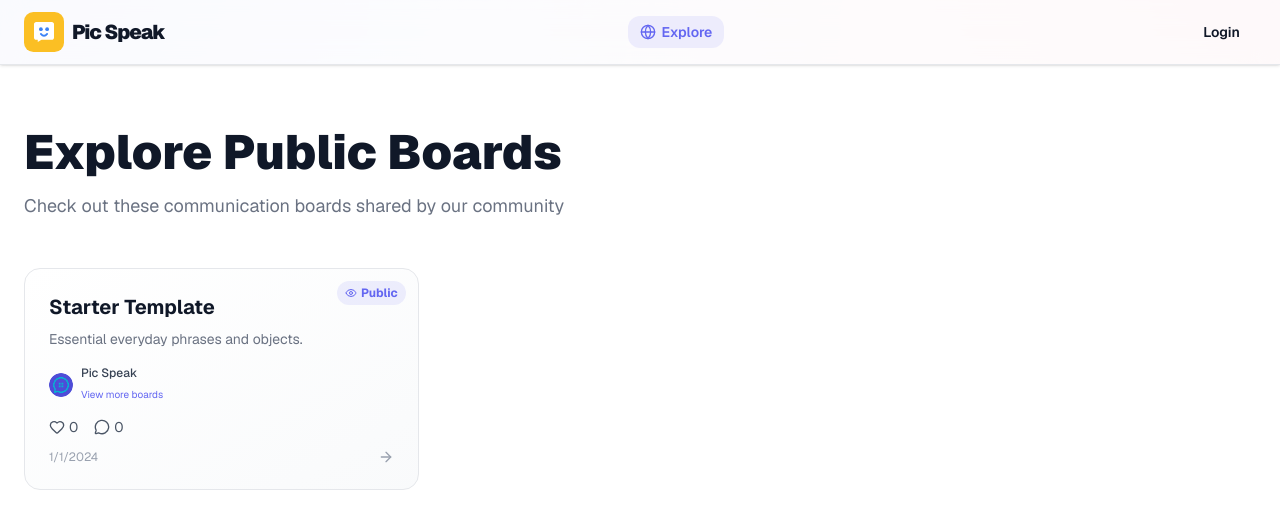
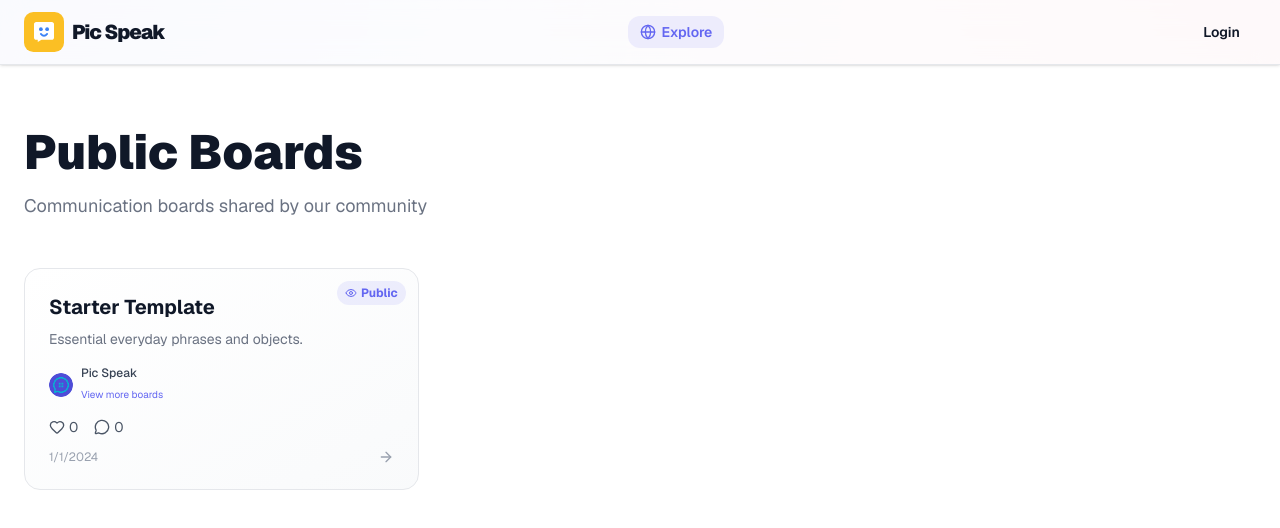
Before and after one commit to croftr/pic-speak, a Next.js app: page /public-boards in a window 1280 px wide. Shown: the top 528 px of the page. Built offline with nearby package versions, Linux system fonts and the light colour scheme; no server answers; the database is empty.

Commit message:
shorten text

```diff
--- a/src/app/public-boards/page.tsx
+++ b/src/app/public-boards/page.tsx
@@ -36,10 +36,10 @@ function PublicBoardsContent() {
         <div className="max-w-7xl mx-auto px-6">
             <div className="mb-12">
                 <h1 className="text-4xl md:text-5xl font-black text-gray-900 dark:text-white mb-4">
-                    {creatorFilter ? `Boards by ${displayedBoards[0]?.creatorName || 'Creator'}` : 'Explore Public Boards'}
+                    {creatorFilter ? `Boards by ${displayedBoards[0]?.creatorName || 'Creator'}` : 'Public Boards'}
                 </h1>
                 <p className="text-lg text-gray-500 max-w-2xl">
-                    {creatorFilter ? 'All public boards from this creator' : 'Check out these communication boards shared by our community'}
+                    {creatorFilter ? 'All public boards from this creator' : 'Communication boards shared by our community'}
                 </p>
             </div>
 
--- a/src/components/MyBoardsClient.tsx
+++ b/src/components/MyBoardsClient.tsx
@@ -326,13 +326,6 @@ export default function MyBoardsClient({ initialBoards, initialTemplateBoards, i
                     </div>
                 )}
 
-                {/* My Boards Header */}
-                {boards.length > 0 && (
-                    <div className="mb-6">
-                        <h2 className="text-2xl font-bold text-gray-900 dark:text-white">My Boards</h2>
-                    </div>
-                )}
-
                 {/* Boards Grid */}
                 <div className="grid grid-cols-1 md:grid-cols-2 lg:grid-cols-3 gap-4 sm:gap-6">
                     {boards.length === 0 ? (
```
